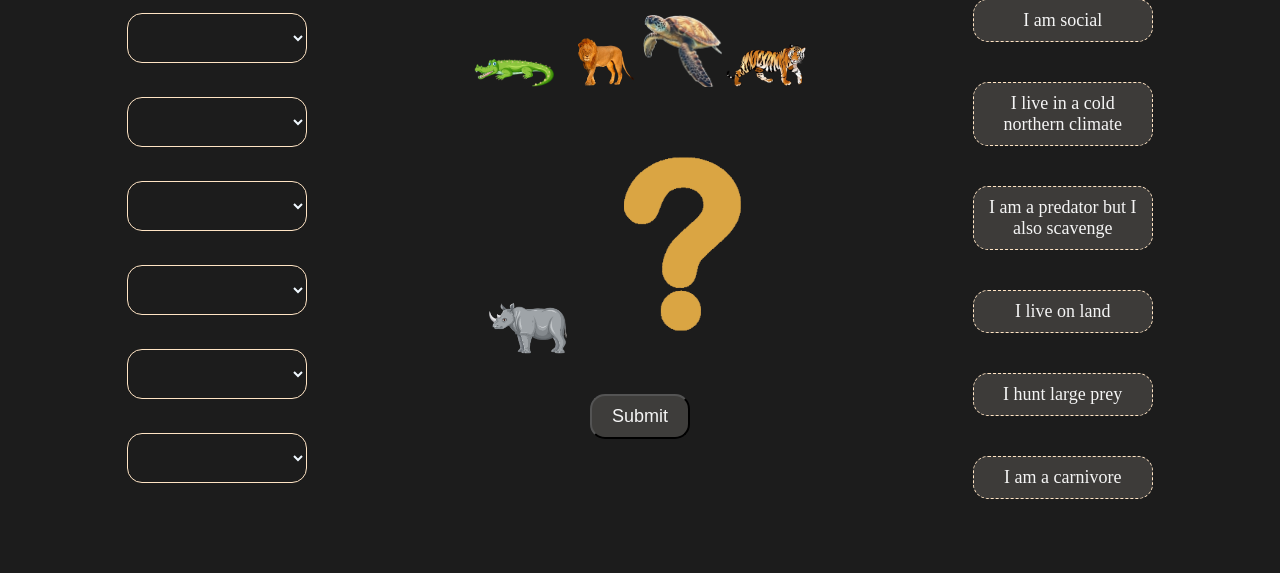
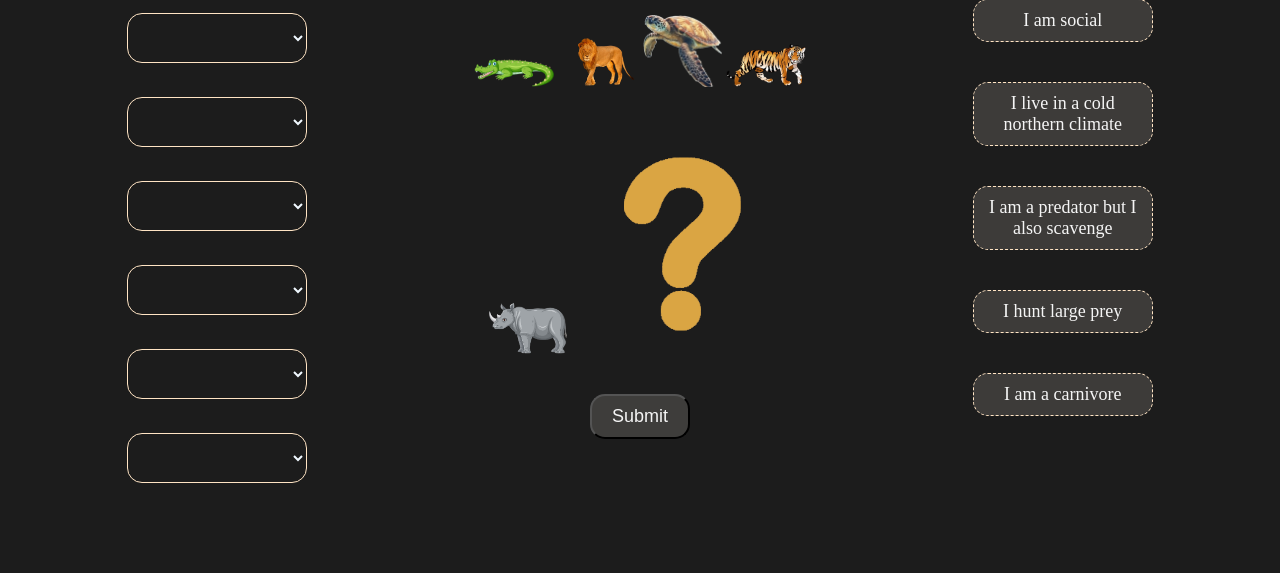
Before and after one commit to RaminKp/WildGuess, a Django app: page /3/ in a window 1280 px wide. Shown: the part 146-719 px from the top of the page. Run offline with Django 5.2, Linux system fonts and the light colour scheme; some web fonts are replaced.

Commit message:
Update wolf.html

```diff
--- a/Workspace/mainpage/templates/wolf.html
+++ b/Workspace/mainpage/templates/wolf.html
@@ -53,8 +53,6 @@
     <br>
     <p class="specsBoxText">I am a predator but I also scavenge</p>
     <br>
-    <p class="specsBoxText">I live on land</p>
-    <br>
     <p class="specsBoxText">I hunt large prey</p>
     <br>
     <p class="specsBoxText">I am a carnivore</p>
```
